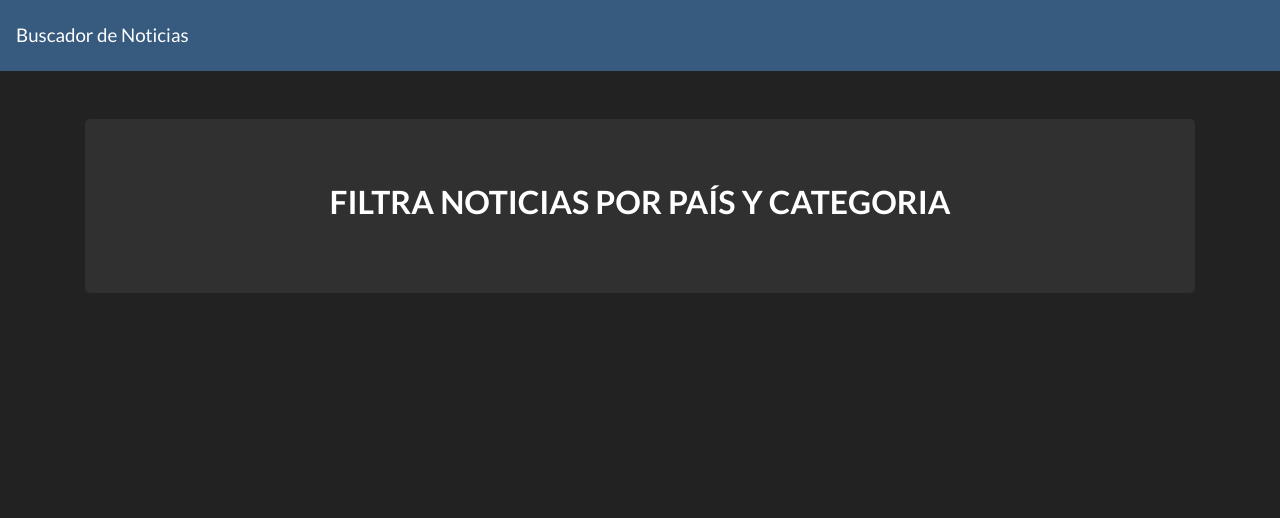
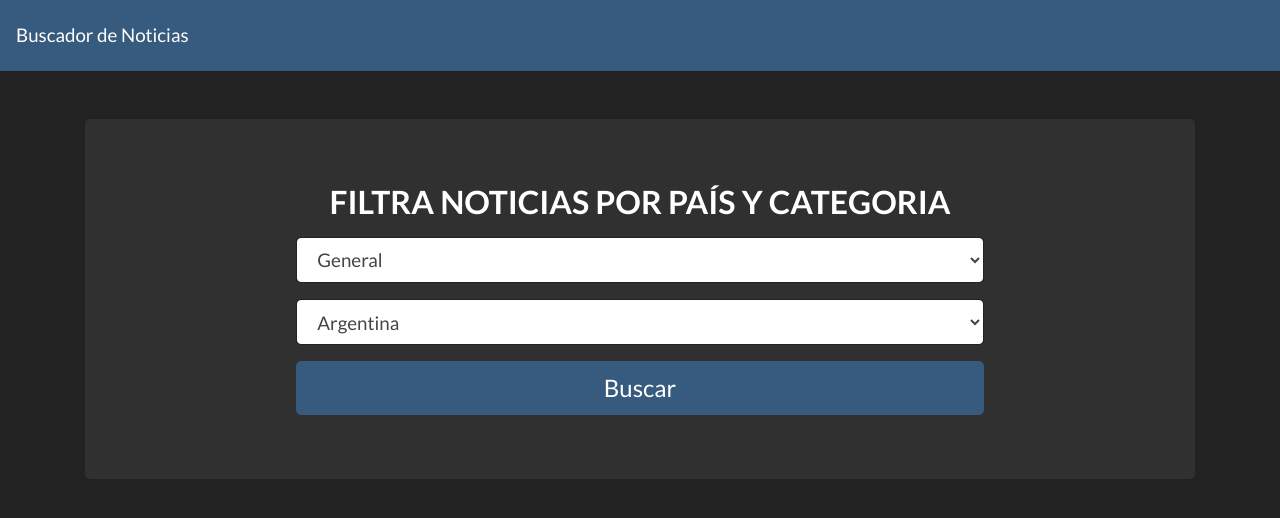
Before and after one commit to Daniel151505/Aplicacion-Noticias, an Angular app in the folder Aplicacion-Noticias/: page / in a window 1280 px wide. Shown: the top 518 px of the page. Built offline with nearby package versions, Linux system fonts and the light colour scheme.

Commit message:
Modificando Jumbotron y Iterando Datos

```diff
--- a/Aplicacion-Noticias/src/app/components/formulario/formulario.component.html
+++ b/Aplicacion-Noticias/src/app/components/formulario/formulario.component.html
@@ -1,3 +1,20 @@
 <div class="jumbotron mt-5">
     <h2 class="heading">Filtra Noticias por país y categoria</h2>
+    <div class="row mt-3">
+        <div class="col-lg-8 offset-lg-2">
+            <form>
+                <div class="form-group">
+                    <select name="categoria" class="form-control form-control-lg">
+                      <option [value]="categoria.value"  *ngFor="let categoria of categorias" > {{categoria.nombre}} </option>
+                    </select>
+                  </div>
+                  <div class="form-group">
+                    <select name="pais" class="form-control form-control-lg">
+                      <option [value]="pais.nombre"  *ngFor="let pais of paises"> {{pais.nombre}} </option>
+                    </select>
+                  </div>
+            </form>
+            <button class="btn btn-primary btn-block btn-lg">Buscar</button>
+        </div>
+    </div>
 </div>
```
